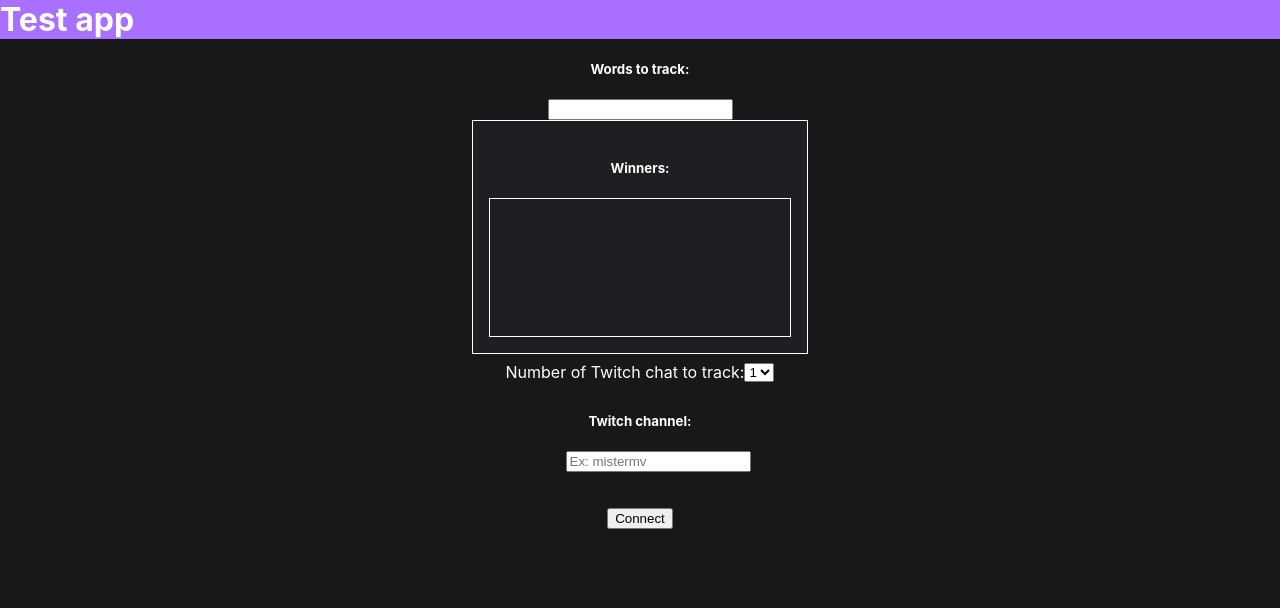
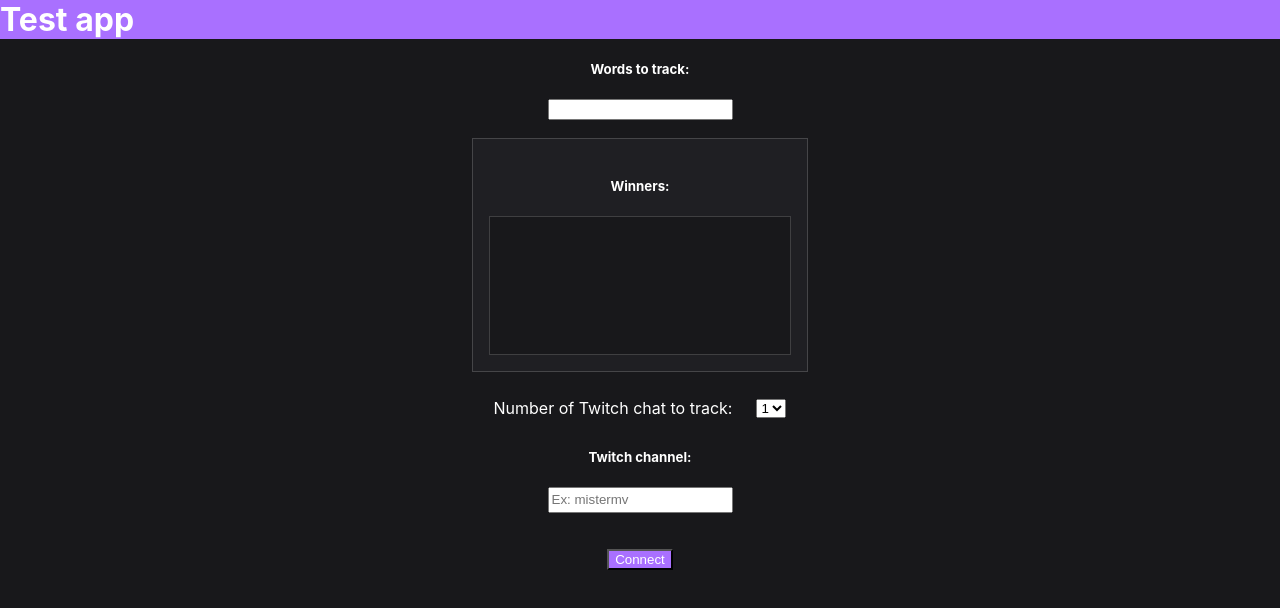
Before and after one commit to LFSchefer/chat-word-tracker, a React (Create React App) app: page / in a window 1280 px wide. Shown: the top 608 px of the page. Built offline with nearby package versions, Linux system fonts and the light colour scheme.

Commit message:
some CSS

```diff
--- a/src/components/Connector.css
+++ b/src/components/Connector.css
@@ -13,6 +13,10 @@
 }
 
 .form-container input {
-  max-height: 20px;
-  margin-left: 36px;
+  height: 20px;
 }
+
+.btn {
+  background-color: #a970ff;
+  color: white;
+}
--- a/src/components/Connector.jsx
+++ b/src/components/Connector.jsx
@@ -72,11 +72,11 @@ export default function Connector(props) {
   <div className='connector'>
     {isConnected ?
     <div>
-      <button className='btn-connect' onClick={clearTchat} >Clear</button>
-      <button onClick={disconnect}>Disconnect</button>
+      <button className='btn btn-clear' onClick={clearTchat} >Clear</button>
+      <button className='btn btn-disconnect' onClick={disconnect}>Disconnect</button>
     </div>
     :
-    <button className='btn-connect' onClick={connection} >Connect</button>
+    <button className='btn btn-connect' onClick={connection} >Connect</button>
     }
   </div>
 
--- a/src/components/Livechat.css
+++ b/src/components/Livechat.css
@@ -3,7 +3,8 @@
   height: fit-content;
   background-color: #1F1F23;
   padding: 16px;
-  border: 1px solid white;
+  border: 1px solid #ffffff2b;
+  margin-bottom: 50px;
 }
 
 .chat-container h5 {
@@ -11,12 +12,12 @@
 }
 
 .feed {
-  background-color: #1F1F23;
+  background-color: #18181B;
   height: 40vh;
   overflow-y: auto;
   scroll-behavior: smooth;
   overflow-x: hidden;
-  border: 1px solid white;
+  border: 1px solid #ffffff2b;
 }
 
 p {
--- a/src/components/NumberOfChat.css
+++ b/src/components/NumberOfChat.css
@@ -9,3 +9,7 @@
   justify-content: center;
   align-items: center;
 }
+
+select {
+  margin-left: 24px;
+}
--- a/src/components/WordTracker.css
+++ b/src/components/WordTracker.css
@@ -10,9 +10,9 @@
   min-width: 300px;
   width: fit-content;
   max-width: 650px;
-  background-color: #1F1F23;
+  background-color: #18181B;
   overflow-y: scroll;
-  border: 1px solid white;
+  border: 1px solid #ffffff2b;
 }
 
 .winner {
@@ -22,6 +22,7 @@
 }
 
 .winners-container {
+  margin: 18px 0;
   width: fit-content;
   height: 200px;
   background-color: #1F1F23;
@@ -30,5 +31,5 @@
   flex-direction: column;
   justify-content: center;
   align-items: center;
-  border: 1px solid white;
+  border: 1px solid #ffffff2b;
 }
```
